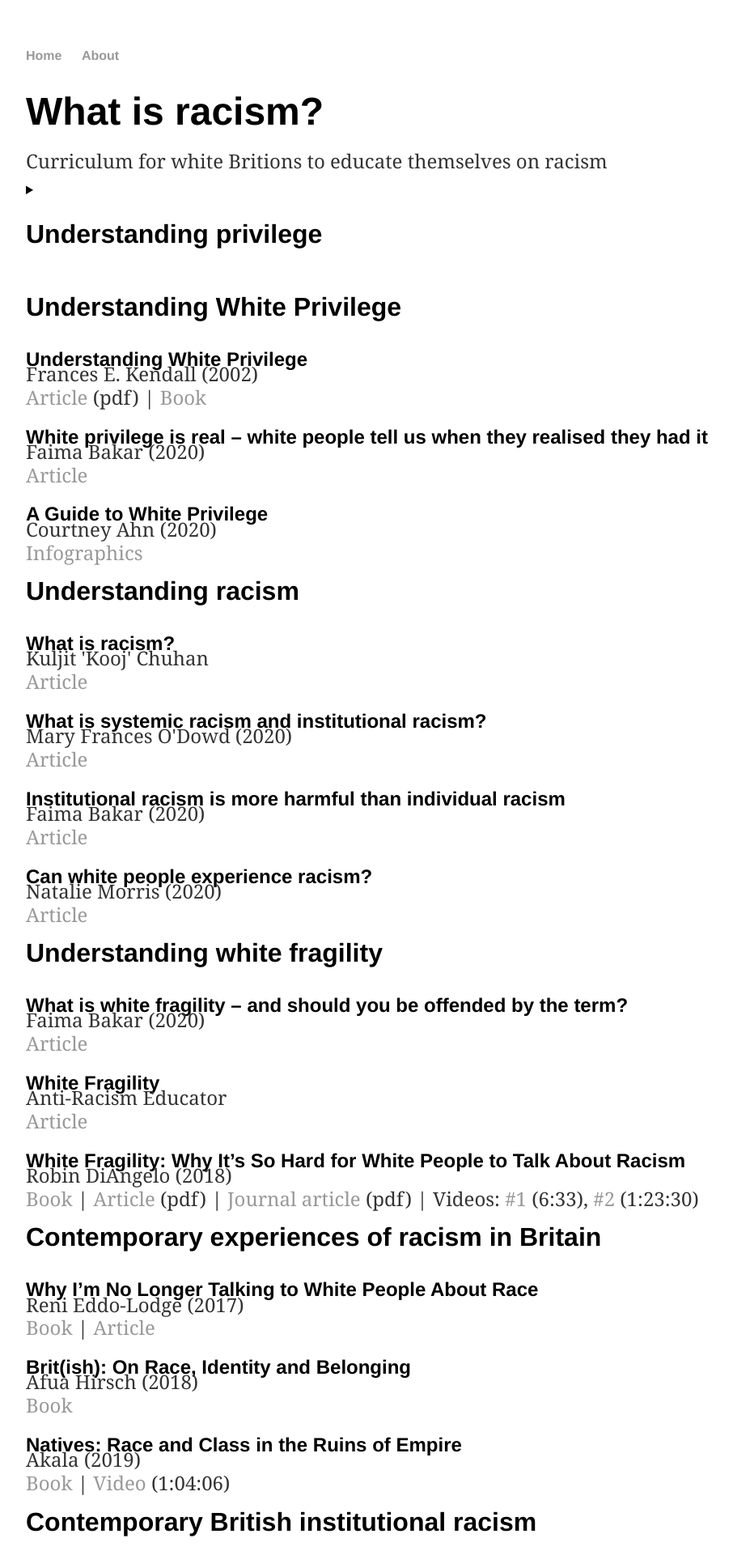
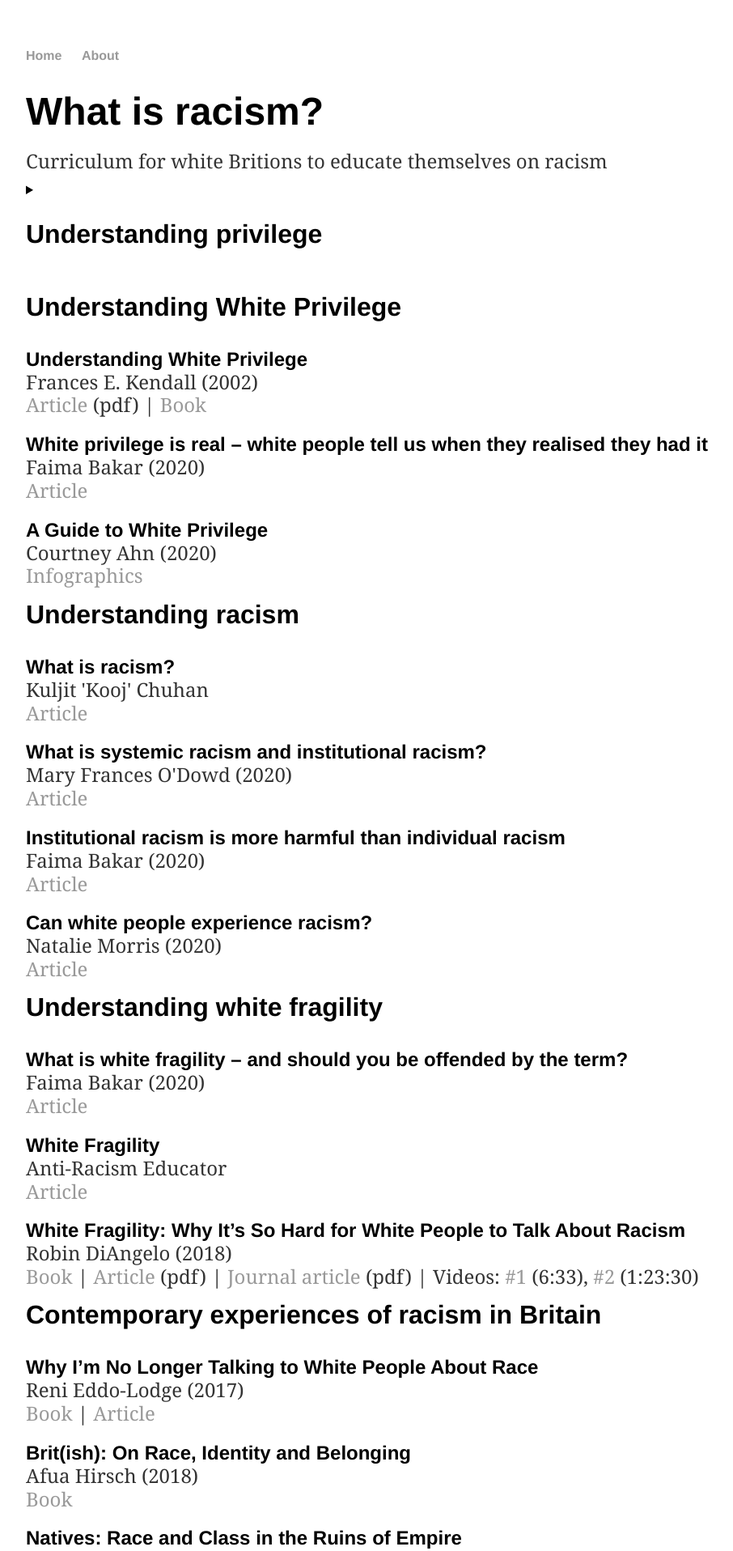
Before and after one commit to whatisracism/whatisracism.github.io, a Jekyll site: the page built from index.html, in a window 1280 px wide. Shown: the top 1916 px of the page at 81% size, without its empty margins (160-1066 px from the left). Built offline with Jekyll 4.4.1, drawn with Linux system fonts in a browser that asks for light colours.

Commit message:
Update main.css

```diff
--- a/css/main.css
+++ b/css/main.css
@@ -42,7 +42,7 @@ p {
     font-family: 'Georgia', 'serif';
     color: #333;
     line-height: 0.2em;
-    margin-top: 0.1em;
+    margin-top: 0.5em;
 }
 footer {
     border-top: 1px solid #d5d5d5;
```
